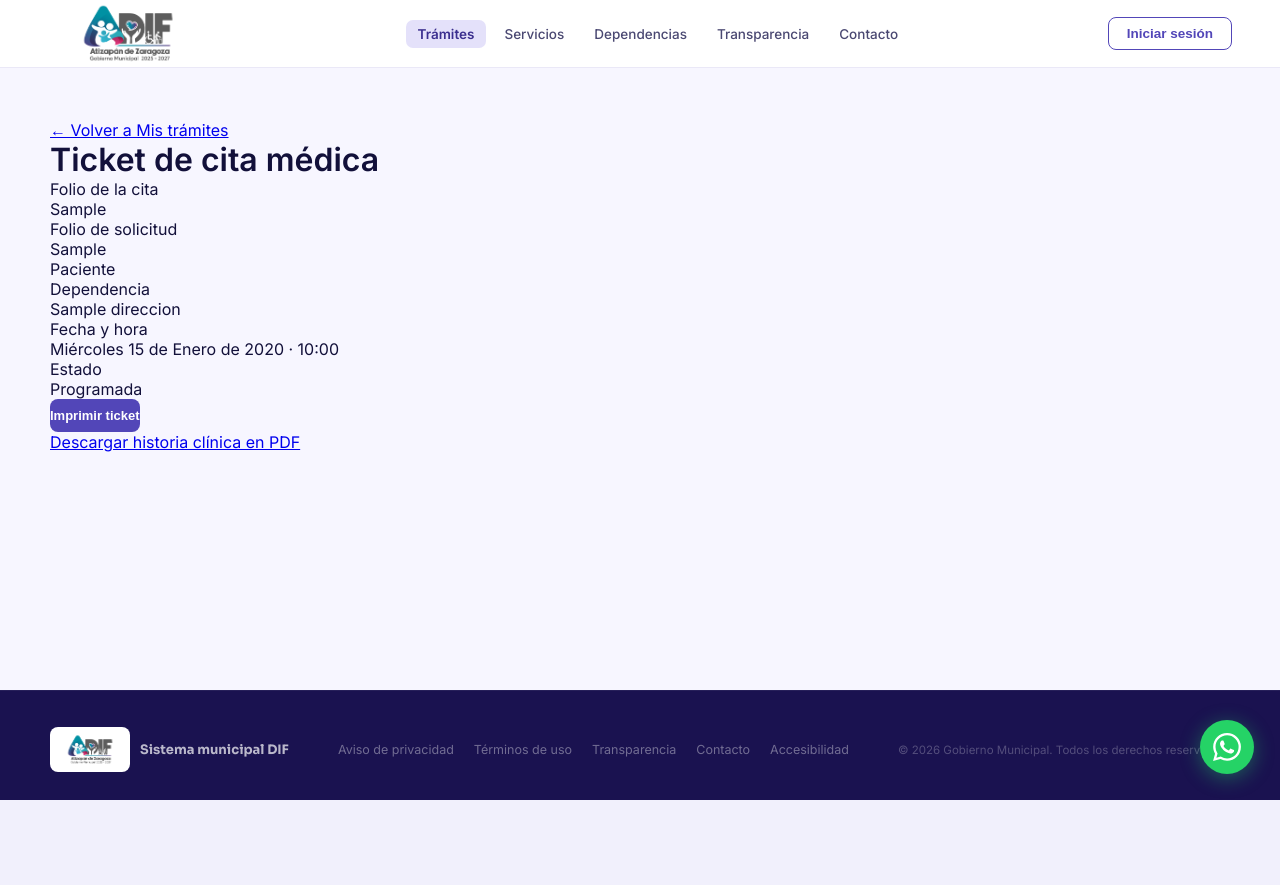
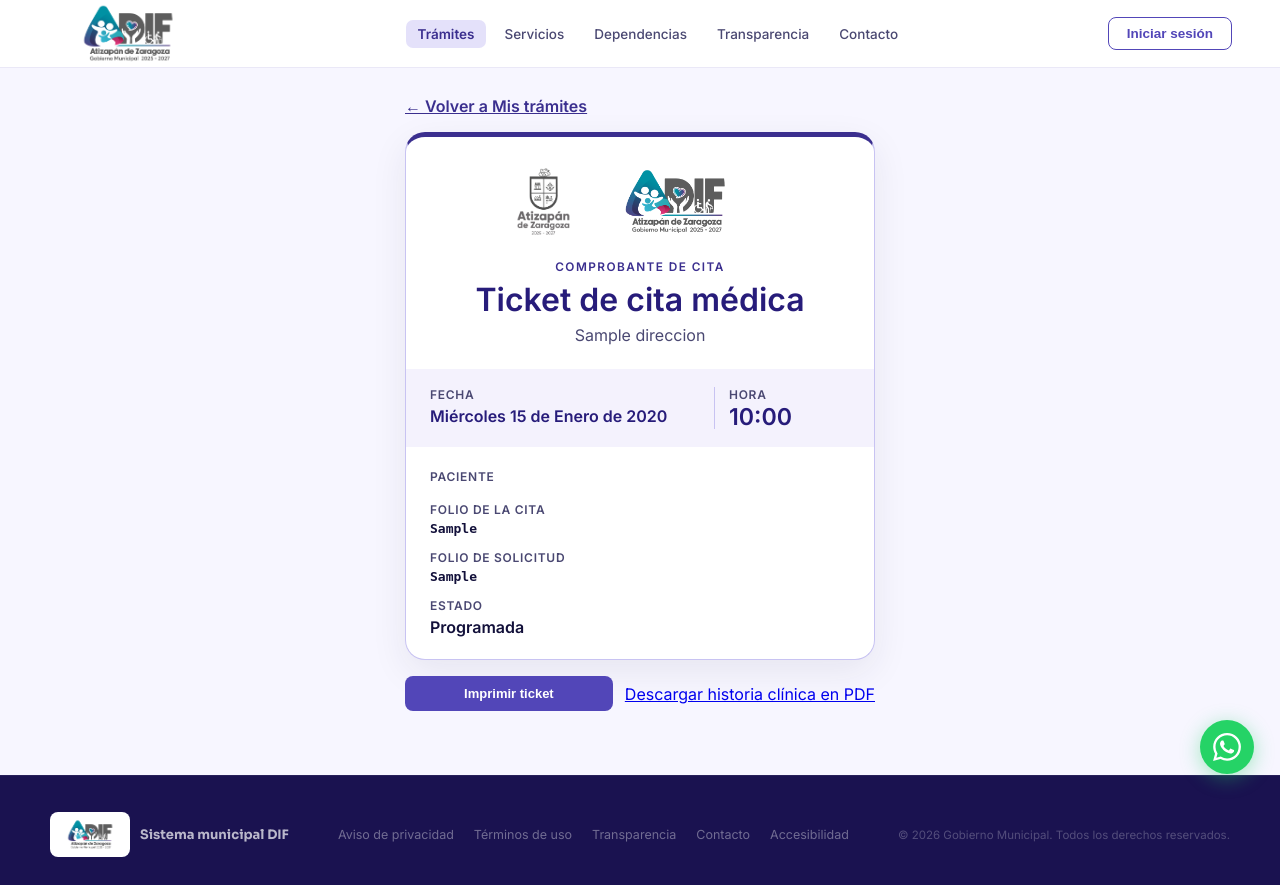
Before and after one commit to AtizapanProyectos/Ventanilla, a Django app: template ciudadanos/templates/ventanilla/cita_medica_ticket.html in a window 1280 px wide. Before the commit the page ends 800 px from the top, so only its background shows below. Run offline with Django 5.2, Linux system fonts and the light colour scheme; the template is opened without the code that fills it: values that come from a table or form of the project are taken from there, others are empty; tables that the repository leaves empty hold one stand-in row (values such as "Sample post").

Commit message:
Mejorar el ticket y la captura de la consulta médica

```diff
--- a/ciudadanos/admin.py
+++ b/ciudadanos/admin.py
@@ -32,6 +32,7 @@
         ('Domicilio', {
             'fields': ('cp', 'colonia', 'calle', 'numero', 'mz_lt')
         }),
+        ('Datos profesionales', {'fields': ('cedula_profesional',)}),
         ('Permisos', {
             'description': 'Para entrar a Django Admin, la cuenta debe estar activa y marcada como staff.',
             'fields': ('is_active', 'is_staff', 'is_superuser', 'groups', 'user_permissions')
--- a/ciudadanos/models.py
+++ b/ciudadanos/models.py
@@ -44,6 +44,7 @@
     email = models.EmailField(unique=True)
     nombre = models.CharField(max_length=150)
     apellidos = models.CharField(max_length=150)
+    cedula_profesional = models.CharField('cédula profesional', max_length=30, blank=True)
 
     # --- DATOS EXTRAÍDOS DEL PDF ---
     fecha_nacimiento = models.CharField(max_length=20, blank=True, null=True)
@@ -266,6 +267,11 @@
 
 
 class ExpedienteClinico(models.Model):
+    CAMPOS_ANTECEDENTES = (
+        'antecedentes_familiares', 'antecedentes_no_patologicos',
+        'antecedentes_patologicos', 'antecedentes_gineco_obstetricos',
+    )
+
     ciudadano = models.OneToOneField(
         Ciudadano, on_delete=models.CASCADE, related_name='expediente_clinico'
     )
--- a/ciudadanos/templates/ventanilla/cita_medica_inicio.html
+++ b/ciudadanos/templates/ventanilla/cita_medica_inicio.html
@@ -18,7 +18,7 @@
         <p>Ya tienes un expediente clínico. Continúa para reservar tu cita.</p>
       {% else %}
         <h2>Ficha clínica de primera vez</h2>
-        <p>Completa tus datos y antecedentes. El personal clínico registrará la exploración durante tu consulta.</p>
+        <p>Completa tus datos de identificación y contacto para continuar a los horarios.</p>
         <ol class="dif-steps" aria-label="Fases del formulario">
           {% for titulo, campos in ficha.pasos %}<li data-step><span>{{ forloop.counter }}</span>{{ titulo }}</li>{% endfor %}
         </ol>
@@ -29,7 +29,7 @@
             <legend tabindex="-1">{{ titulo }}</legend>
             <div class="dif-fields">
               {% for campo in campos %}
-                <div class="dif-field{% if campo.errors %} dif-field-error{% endif %}">
+                <div class="dif-field{% if campo.errors %} dif-field-error{% endif %}"{% if campo.name == 'tutor' or campo.name == 'parentesco' %} data-tutor{% endif %}>
                   {{ campo.label_tag }}
                   {% if campo.field.required %}<small>Obligatorio</small>{% endif %}
                   {{ campo }}
--- a/ciudadanos/templates/ventanilla/cita_medica_ticket.html
+++ b/ciudadanos/templates/ventanilla/cita_medica_ticket.html
@@ -1,20 +1,42 @@
 {% extends 'base.html' %}
+{% load static %}
 
 {% block content %}
-<div class="wrap sec">
-    <a href="{% url 'mis_tramites' %}">← Volver a Mis trámites</a>
-    <h1>Ticket de cita médica</h1>
-    <dl>
-        <dt>Folio de la cita</dt><dd>{{ cita.folio_cita }}</dd>
-        <dt>Folio de solicitud</dt><dd>{{ cita.solicitud.folio }}</dd>
-        <dt>Paciente</dt><dd>{{ cita.ciudadano.nombre }} {{ cita.ciudadano.apellidos }}</dd>
-        <dt>Dependencia</dt><dd>{{ cita.tramite.direccion.nombre }}</dd>
-        <dt>Fecha y hora</dt><dd>{{ cita.fecha|date:'l j \d\e F \d\e Y' }} · {{ cita.hora|time:'H:i' }}</dd>
-        <dt>Estado</dt><dd>{{ cita.get_estado_display }}</dd>
+<link rel="stylesheet" href="{% static 'css/citas.css' %}">
+<main class="dif-shell dif-ticket-page">
+  <a class="dif-back" href="{% url 'mis_tramites' %}">← Volver a Mis trámites</a>
+  <article class="dif-ticket" aria-labelledby="titulo-ticket">
+    <header class="dif-ticket-header">
+      <div class="dif-ticket-logos">
+        <img src="{% static 'assets/Ati.png' %}" alt="Atizapán de Zaragoza">
+        <img src="{% static 'assets/DIF.png' %}" alt="Sistema Municipal DIF">
+      </div>
+      <p class="dif-kicker">Comprobante de cita</p>
+      <h1 id="titulo-ticket">Ticket de cita médica</h1>
+      <p class="dif-ticket-dependencia">{{ cita.tramite.direccion.nombre }}</p>
+    </header>
+    <div class="dif-ticket-horario">
+      <div>
+        <span>Fecha</span>
+        <time datetime="{{ cita.fecha|date:'Y-m-d' }}">{{ cita.fecha|date:'l j \d\e F \d\e Y' }}</time>
+      </div>
+      <div>
+        <span>Hora</span>
+        <time datetime="{{ cita.hora|time:'H:i' }}">{{ cita.hora|time:'H:i' }}</time>
+      </div>
+    </div>
+    <dl class="dif-ticket-datos">
+      <div><dt>Paciente</dt><dd>{{ cita.ciudadano.nombre }} {{ cita.ciudadano.apellidos }}</dd></div>
+      <div><dt>Folio de la cita</dt><dd class="dif-ticket-folio">{{ cita.folio_cita }}</dd></div>
+      <div><dt>Folio de solicitud</dt><dd class="dif-ticket-folio">{{ cita.solicitud.folio }}</dd></div>
+      <div><dt>Estado</dt><dd>{{ cita.get_estado_display }}</dd></div>
     </dl>
+  </article>
+  <div class="dif-ticket-acciones">
     <button class="btn-solid" type="button" onclick="window.print()">Imprimir ticket</button>
     {% if documento %}
-        <p><a href="{% url 'descargar_documento_clinico' documento.pk %}">Descargar historia clínica en PDF</a></p>
+      <a href="{% url 'descargar_documento_clinico' documento.pk %}">Descargar historia clínica en PDF</a>
     {% endif %}
-</div>
+  </div>
+</main>
 {% endblock %}
--- a/ciudadanos/templates/ventanilla/panel_expediente_clinico.html
+++ b/ciudadanos/templates/ventanilla/panel_expediente_clinico.html
@@ -14,11 +14,13 @@
     <dt>Origen</dt><dd>{{ expediente.lugar_origen }}</dd>
     <dt>Residencia</dt><dd>{{ expediente.lugar_residencia }}</dd>
     <dt>Domicilio</dt><dd>{{ expediente.domicilio }}</dd>
-    <dt>Padre o tutor</dt><dd>{{ expediente.tutor|default:"No registrado" }}{% if expediente.parentesco %} · {{ expediente.parentesco }}{% endif %}</dd>
+    {% if expediente.edad < 18 %}
+      <dt>Padre o tutor</dt><dd>{{ expediente.tutor|default:"No registrado" }}{% if expediente.parentesco %} · {{ expediente.parentesco }}{% endif %}</dd>
+    {% endif %}
   </dl>
 </details>
 <details>
-  <summary>Respuestas de la ficha clínica</summary>
+  <summary>Antecedentes clínicos</summary>
   <dl>
     <dt>Antecedentes heredofamiliares</dt><dd>{{ expediente.antecedentes_familiares|default:"Sin respuesta" }}</dd>
     <dt>Antecedentes no patológicos</dt><dd>{{ expediente.antecedentes_no_patologicos|default:"Sin respuesta" }}</dd>
--- a/static/css/citas.css
+++ b/static/css/citas.css
@@ -64,3 +64,95 @@
 .dif-dialog-body summary{font-weight:700;cursor:pointer}
 @media(max-width:680px){.dif-layout,.dif-fields{grid-template-columns:1fr}.dif-summary{position:static}.dif-shell{padding-inline:12px}.dif-card{border-radius:15px}body:has(.dif-shell) .wa-fab{display:none}}
 @media(prefers-reduced-motion:reduce){.dif-phase:not([hidden]){animation:none}}
+
+.dif-confirmacion, .dif-cierre {
+    padding: 20px;
+    border: 1px solid var(--p200);
+    border-radius: 16px;
+    background: var(--p50);
+}
+.dif-cierre {
+    border-color: #a9d5cb;
+    background: #eff9f6;
+}
+.dif-cierre-icono {
+    display: grid;
+    place-items: center;
+    width: 36px;
+    height: 36px;
+    margin-bottom: 12px;
+    border-radius: 50%;
+    background: #ccece4;
+    color: #155747;
+    font-weight: 750;
+}
+.dif-cierre-folio {
+    margin: 10px 0;
+    font-family: monospace;
+    color: var(--text2);
+}
+.dif-cierre .btn-solid { text-decoration: none; }
+
+.dif-ticket-page { max-width: 510px; }
+.dif-ticket {
+    overflow: hidden;
+    border: 1px solid var(--p200);
+    border-top: 5px solid var(--p700);
+    border-radius: 20px;
+    background: #fff;
+    color: var(--text);
+    box-shadow: 0 12px 36px #28204414;
+}
+.dif-ticket-header { padding: 14px 24px 24px; text-align: center; }
+.dif-ticket-logos {
+    display: flex;
+    align-items: center;
+    justify-content: center;
+    gap: 14px;
+    min-height: 90px;
+    margin-bottom: 8px;
+}
+.dif-ticket-logos img:first-child { width: 55px; height: auto; }
+.dif-ticket-logos img:last-child { width: min(180px, 60%); height: auto; }
+.dif-ticket-header h1 {
+    margin: 6px 0;
+    font-size: clamp(1.5rem, 6vw, 2rem);
+    color: var(--p800);
+}
+.dif-ticket-dependencia { color: var(--text2); }
+.dif-ticket-horario {
+    display: grid;
+    grid-template-columns: minmax(0, 2fr) minmax(0, 1fr);
+    gap: 12px;
+    padding: 18px 24px;
+    border-block: 1px dashed var(--p300);
+    background: var(--p50);
+}
+.dif-ticket-horario span, .dif-ticket-datos dt {
+    display: block;
+    color: var(--text2);
+    font-size: .75rem;
+    font-weight: 700;
+    letter-spacing: .06em;
+    text-transform: uppercase;
+}
+.dif-ticket-horario time {
+    display: block;
+    margin-top: 4px;
+    color: var(--p800);
+    font-weight: 750;
+}
+.dif-ticket-horario div:last-child { border-inline-start: 1px solid var(--p200); padding-inline-start: 14px; }
+.dif-ticket-horario div:last-child time { font-size: 1.45rem; line-height: 1; }
+.dif-ticket-datos { display: grid; gap: 14px; padding: 22px 24px; }
+.dif-ticket-datos dd { margin: 4px 0 0; font-weight: 650; overflow-wrap: anywhere; }
+.dif-ticket-folio { font-family: monospace; }
+.dif-ticket-acciones { display: flex; flex-wrap: wrap; gap: 12px; align-items: center; margin-top: 16px; }
+
+@media print {
+    body:has(.dif-ticket-page) { background: #fff; }
+    body:has(.dif-ticket-page) > :not(.dif-ticket-page),
+    .dif-ticket-page > :not(.dif-ticket) { display: none !important; }
+    .dif-ticket-page { max-width: 120mm; margin: 0 auto; padding: 0; }
+    .dif-ticket { break-inside: avoid; box-shadow: none; print-color-adjust: exact; }
+}
```
Also changed, not shown: ciudadanos/citas_medicas.py (+5 -14 lines), ciudadanos/historia_pdf.py (+6 -6 lines), ciudadanos/panel_clinico.py (+24 -3 lines), ciudadanos/templates/ventanilla/panel_cita_medica.html (+16 -6 lines), ciudadanos/tests.py (+23 -1 lines), static/js/citas.js (+14 -0 lines), static/js/panel-clinico.js (+38 -2 lines), ciudadanos/migrations/0010_cedula_profesional_ciudadano.py (added).
